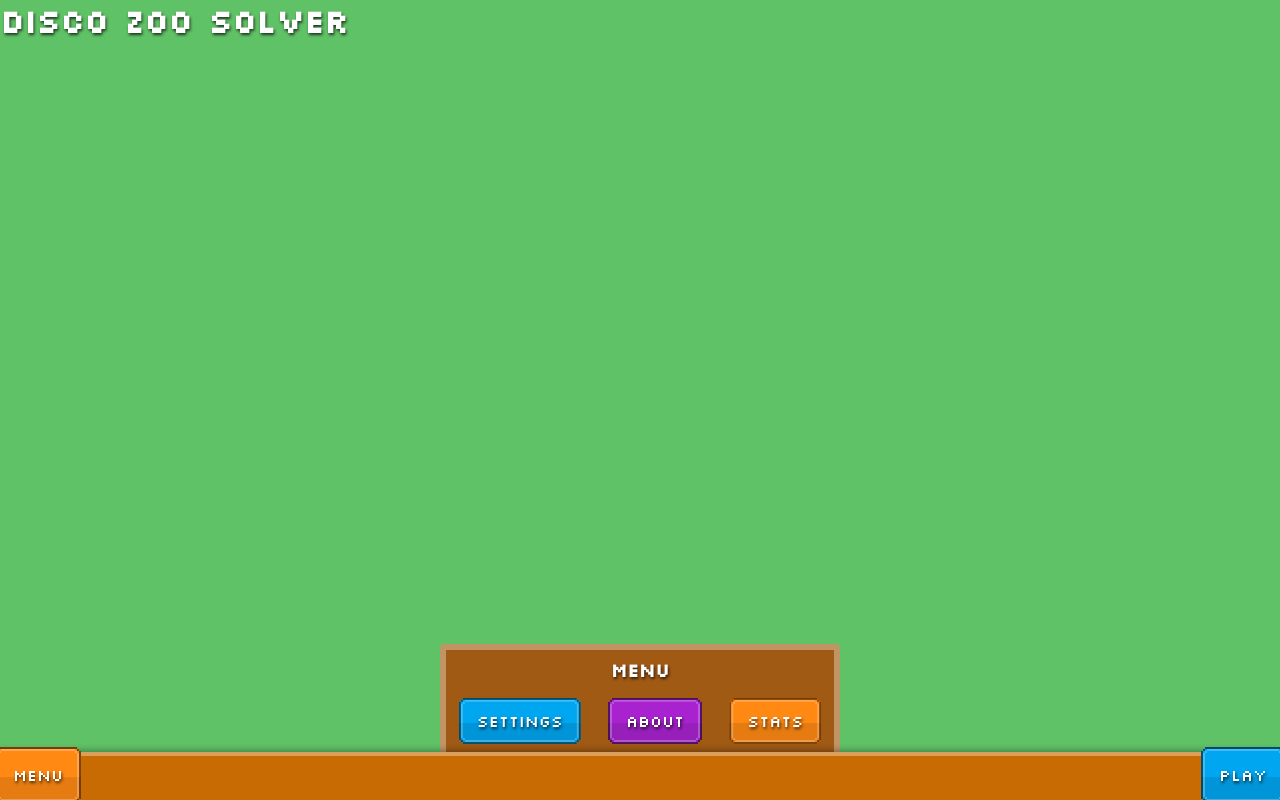
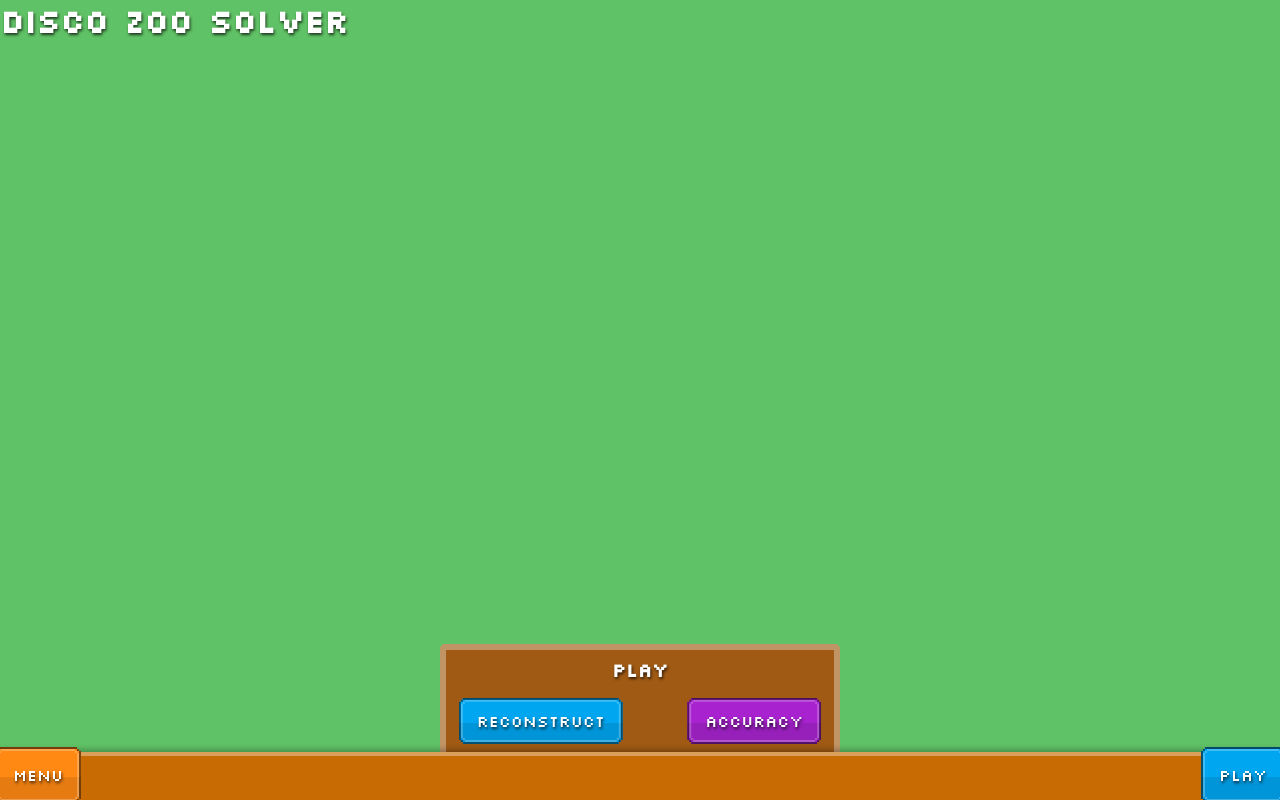
Before and after one commit to derJunker/disco-zoo-solver, a Vue app in the folder frontend/: page / in a window 1280 px wide. Built offline with nearby package versions, Linux system fonts and the light colour scheme.

Commit message:
added new overlay for play modes

```diff
--- /dev/null
+++ b/frontend/src/components/Overlays/PlayOverlay.vue
@@ -0,0 +1,39 @@
+<template>
+  <div class="play-overlay">
+    <h3>Play</h3>
+    <div class="play-buttons">
+      <div class="btn btn-gradient color-action-neutral-2" @click="clickedReconstruct()">Reconstruct</div>
+      <div class="btn btn-gradient color-action-neutral-3" @click="clickedAccuracy()">Accuracy</div>
+    </div>
+  </div>
+</template>
+
+<style scoped>
+.play-buttons {
+  display: flex;
+  flex-wrap: wrap;
+  column-gap: .5rem;
+  row-gap: .3rem;
+  justify-content: space-between;
+}
+.btn {
+  padding: .7rem 1rem;
+}
+</style>
+
+<script lang="ts">
+import {defineComponent} from "vue";
+import router from "@/router";
+
+export default defineComponent({
+  name: 'play-overlay',
+  methods: {
+    clickedReconstruct() {
+      router.push({name: 'reconstruct'});
+    },
+    clickedAccuracy() {
+      router.push({name: 'accuracy'})
+    },
+  }
+})
+</script>
--- a/frontend/src/views/HomeView.vue
+++ b/frontend/src/views/HomeView.vue
@@ -3,6 +3,7 @@
     <div class="home-view-content">
       <h1>Disco Zoo Solver</h1>
       <menu-overlay v-if="showMenuOverlay" class="menu-overlay dock-bottom wood-menu"/>
+      <play-overlay v-if="showPlayOverlay" class="play-overlay dock-bottom wood-menu"/>
     </div>
     <menu-bar :on-first-button-click="onMenuClick" first-color-class="color-action-neutral-1" first-button-name="Menu"
               :on-second-button-click="onPlayClick" second-color-class="color-action-neutral-2"
@@ -22,13 +23,20 @@
   flex: 1;
   position: relative;
 }
-.menu-overlay {
+.menu-overlay, .play-overlay {
   position: absolute;
   bottom: 0;
   left: 0;
   right: 0;
+  margin: auto;
+}
+
+.menu-overlay {
   max-width: min(70%, 400px);
-  margin: auto;
+}
+
+.play-overlay {
+  max-width: min(90%, 400px);
 }
 </style>
 
@@ -36,24 +44,30 @@
 import MenuBar from "@/components/MenuBar.vue";
 import {defineComponent} from "vue";
 import MenuOverlay from "@/components/Overlays/MenuOverlay.vue";
+import PlayOverlay from "@/components/Overlays/PlayOverlay.vue";
 
 export default defineComponent({
   name: 'HomeView',
-  components: {MenuOverlay, MenuBar},
+  components: {PlayOverlay, MenuOverlay, MenuBar},
 
   methods: {
     onMenuClick() {
+      if (!this.showMenuOverlay)
+        this.showPlayOverlay = false;
       this.showMenuOverlay = !this.showMenuOverlay;
     },
 
     onPlayClick() {
-      console.log('Play clicked');
+      if (!this.showPlayOverlay)
+        this.showMenuOverlay = false;
+      this.showPlayOverlay = !this.showPlayOverlay;
     }
   },
 
   data() {
     return {
-      showMenuOverlay: true
+      showMenuOverlay: false,
+      showPlayOverlay: true
     }
   }
 });
```
